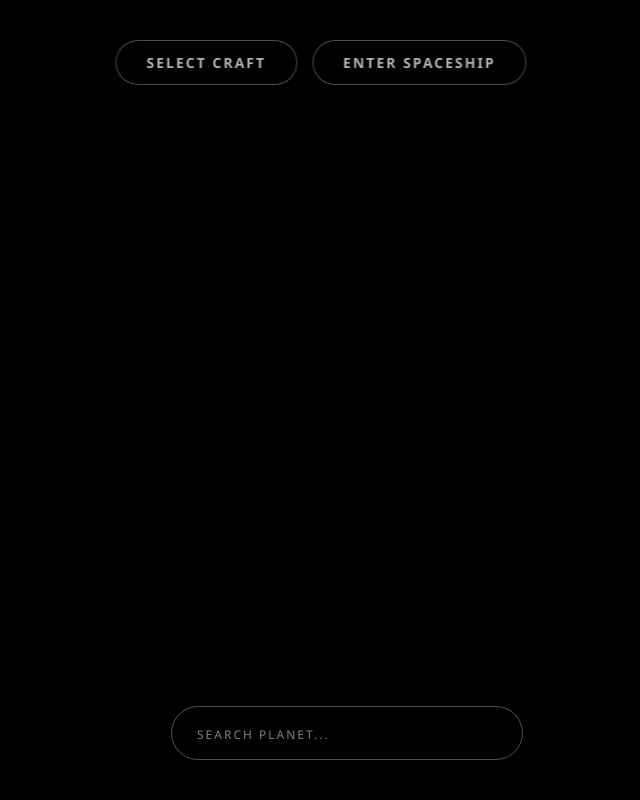
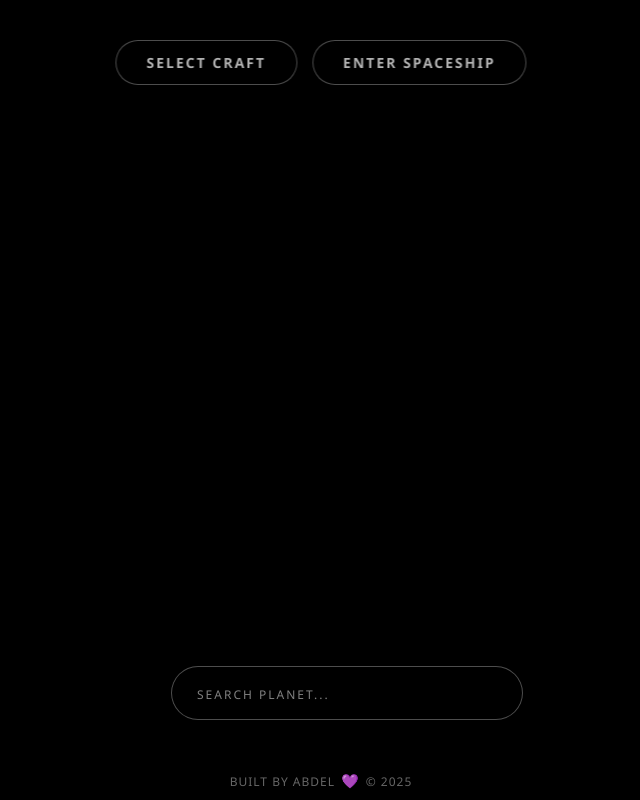
Before and after one commit to nouariabderahmane4-del/orbit, a plain HTML site: page index.html in a window 1280 px wide. Shown: the top 800 px of the page, without its empty margins (319-959 px from the left). Drawn offline with nearby package versions, Linux system fonts and the light colour scheme.

Commit message:
Building cool system for the kids

```diff
--- a/index.html
+++ b/index.html
@@ -22,7 +22,6 @@
       --background-color: rgba(0, 0, 0, 0.7);
       --text-color: #ffffff;
       --title-background-color: rgba(0, 170, 255, 0.2);
-      /* Blue Tint Header */
       --widget-color: rgba(255, 255, 255, 0.1);
       --hover-color: rgba(255, 255, 255, 0.2);
       --focus-color: rgba(0, 170, 255, 0.6);
@@ -39,11 +38,9 @@
       border: 1px solid rgba(255, 255, 255, 0.2);
       border-radius: 12px;
       backdrop-filter: blur(12px);
-      /* Glass Effect */
       box-shadow: 0 10px 30px rgba(0, 0, 0, 0.5);
     }
 
-    /* Add spacing to folders */
     .lil-gui .title {
       border-bottom: 1px solid rgba(255, 255, 255, 0.1);
     }
@@ -181,7 +178,8 @@
     /* --- SEARCH BAR --- */
     #search-container {
       position: absolute;
-      bottom: 40px;
+      bottom: 80px;
+      /* Moved up slightly to make room for footer */
       left: 50%;
       transform: translateX(-50%);
       z-index: 30;
@@ -276,7 +274,6 @@
       transform: translateY(-8px);
     }
 
-    /* VISUAL ICONS */
     .ship-icon {
       font-size: 40px;
       margin-bottom: 15px;
@@ -284,7 +281,6 @@
       filter: drop-shadow(0 0 10px rgba(255, 255, 255, 0.3));
     }
 
-    /* SPECIFIC THEMES */
     .ship-card.rocket:hover {
       border-color: #ff4444;
       box-shadow: 0 0 20px rgba(255, 68, 68, 0.4);
@@ -312,6 +308,29 @@
       color: #aaa;
       margin: 0;
       line-height: 1.4;
+    }
+
+    /* --- NEW: FOOTER --- */
+    #footer {
+      position: absolute;
+      bottom: 10px;
+      width: 100%;
+      text-align: center;
+      color: rgba(255, 255, 255, 0.4);
+      font-size: 12px;
+      font-weight: 300;
+      letter-spacing: 1px;
+      pointer-events: none;
+      /* Let clicks pass through */
+      z-index: 5;
+      text-transform: uppercase;
+    }
+
+    #footer span {
+      color: #a020f0;
+      /* Violet Heart Color */
+      font-size: 14px;
+      margin: 0 2px;
     }
   </style>
 
@@ -380,6 +399,10 @@
     </div>
   </div>
 
+  <div id="footer">
+    Built by Abdel <span>💜</span> &copy; 2025
+  </div>
+
   <div id="scene-container"></div>
 
   <script type="module" src="./src/main.js"></script>
```
